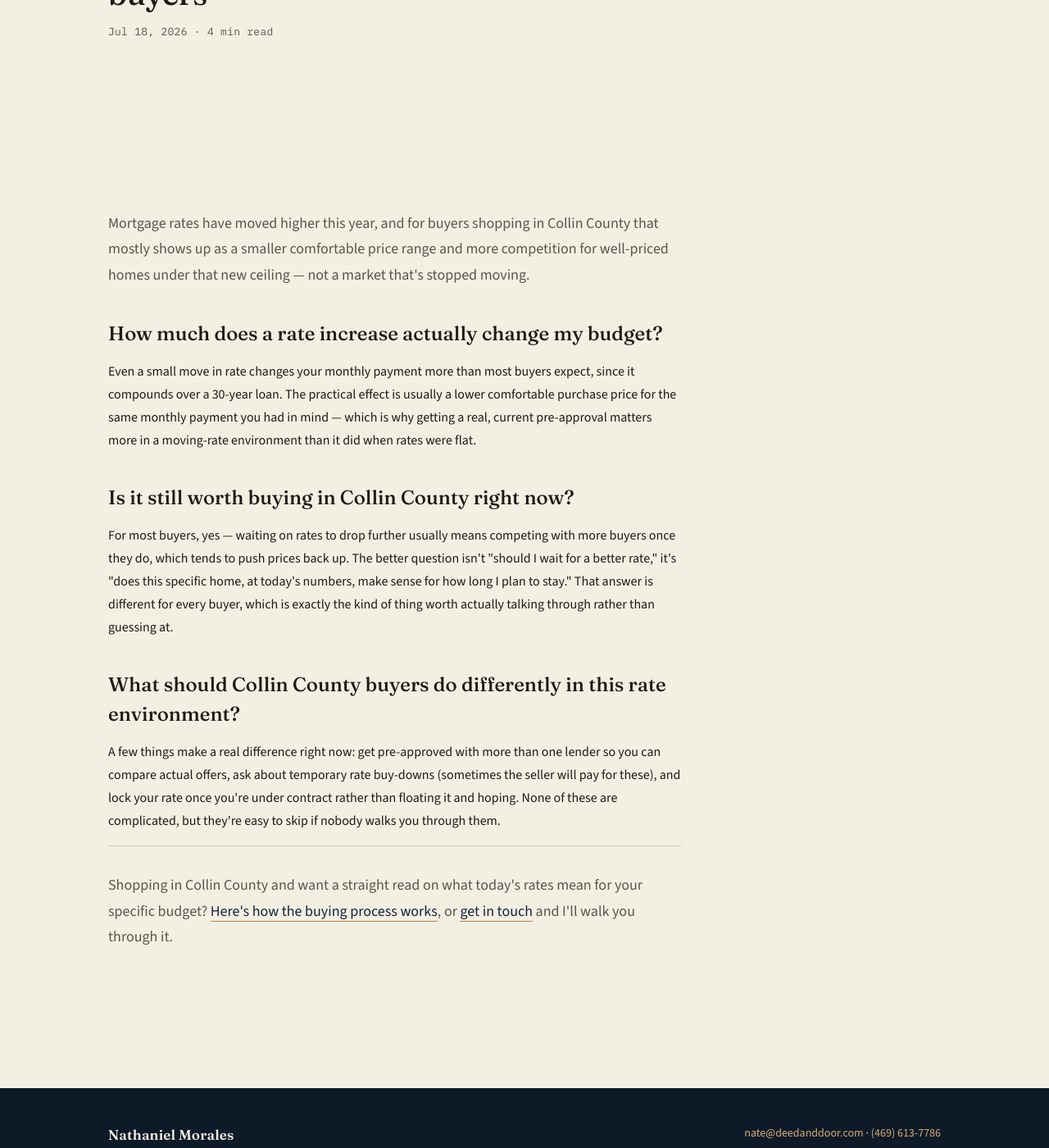
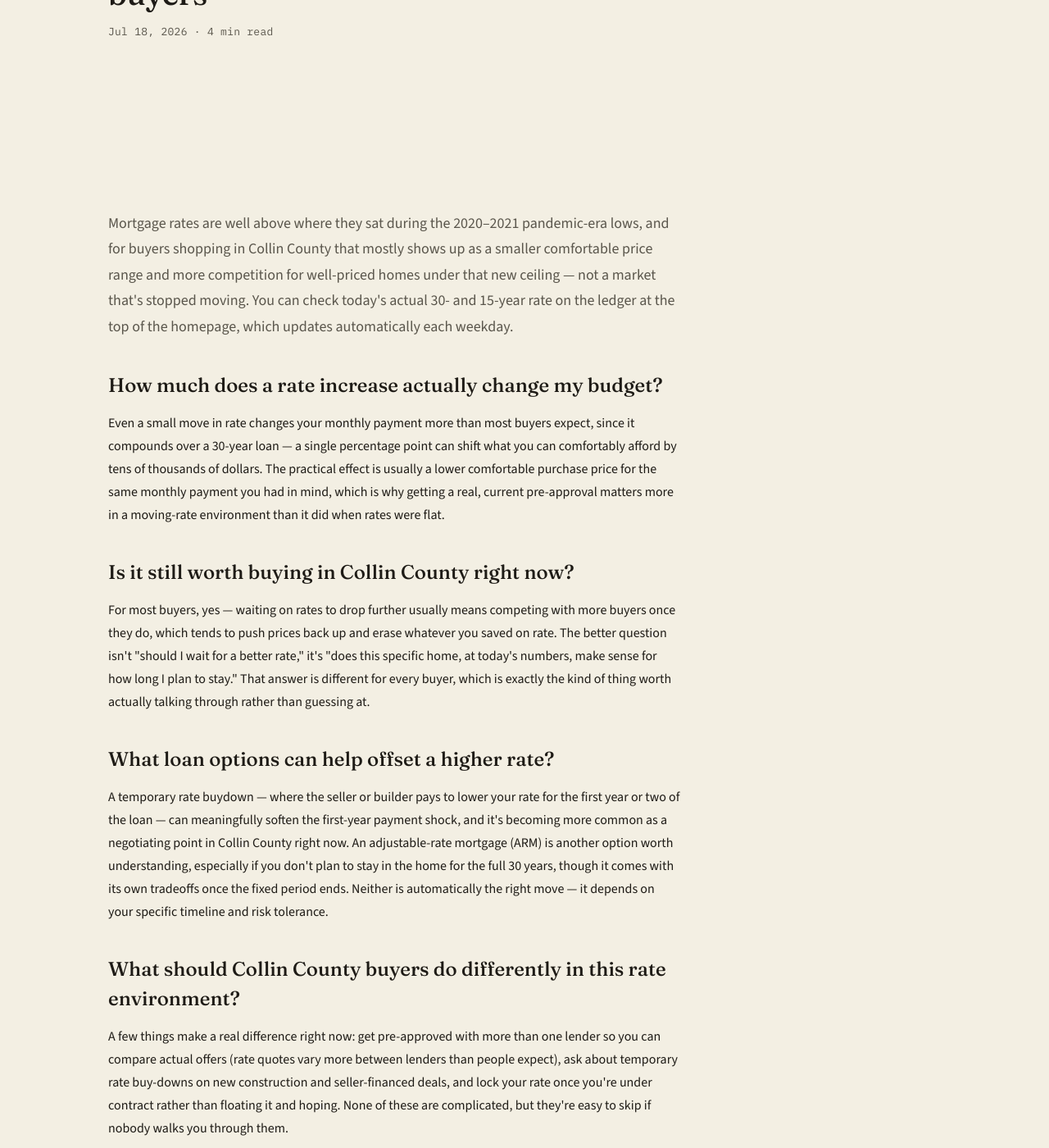
Before and after one commit to nathanielmorales7/deedanddoor, a Jekyll site: the page journal-collin-county-rates.html, which Jekyll copies as it is, in a window 1280 px wide and 1400 px high, scrolled down 266 px. Shown: the whole window at 82% size. Built offline with Jekyll 4.4.1, drawn with Linux system fonts in a browser that asks for light colours.

Commit message:
Revise article content and footer details
Updated text for clarity and consistency throughout the article, including changes to the article's meta information and footer contact details.

```diff
--- a/journal-collin-county-rates.html
+++ b/journal-collin-county-rates.html
@@ -48,26 +48,28 @@
 
   <section class="idx-page article-hero">
     <div class="wrap">
-      <div class="tag">Journal &middot; Market Update</div>
+      <div class="tag">Journal · Market Update</div>
       <h1>What rising rates mean for Collin County buyers</h1>
-      <div class="article-meta">Jul 18, 2026 &middot; 4 min read</div>
+      <div class="article-meta">Jul 18, 2026 · 4 min read</div>
     </div>
   </section>
 
   <section>
     <div class="wrap">
-      <!-- PLACEHOLDER CONTENT: structure and template are final, but this copy is a stand-in. Replace with a real, current write-up (real numbers, sourced per the Blog content strategy in deployment-status.md) before treating this as a published post. -->
       <div class="article-body">
-        <p>Mortgage rates have moved higher this year, and for buyers shopping in Collin County that mostly shows up as a smaller comfortable price range and more competition for well-priced homes under that new ceiling &mdash; not a market that's stopped moving.</p>
+        <p>Mortgage rates are well above where they sat during the 2020–2021 pandemic-era lows, and for buyers shopping in Collin County that mostly shows up as a smaller comfortable price range and more competition for well-priced homes under that new ceiling — not a market that's stopped moving. You can check today's actual 30- and 15-year rate on the ledger at the top of the <a href="index.html">homepage</a>, which updates automatically each weekday.</p>
 
         <h2>How much does a rate increase actually change my budget?</h2>
-        <p>Even a small move in rate changes your monthly payment more than most buyers expect, since it compounds over a 30-year loan. The practical effect is usually a lower comfortable purchase price for the same monthly payment you had in mind &mdash; which is why getting a real, current pre-approval matters more in a moving-rate environment than it did when rates were flat.</p>
+        <p>Even a small move in rate changes your monthly payment more than most buyers expect, since it compounds over a 30-year loan — a single percentage point can shift what you can comfortably afford by tens of thousands of dollars. The practical effect is usually a lower comfortable purchase price for the same monthly payment you had in mind, which is why getting a real, current pre-approval matters more in a moving-rate environment than it did when rates were flat.</p>
 
         <h2>Is it still worth buying in Collin County right now?</h2>
-        <p>For most buyers, yes &mdash; waiting on rates to drop further usually means competing with more buyers once they do, which tends to push prices back up. The better question isn't "should I wait for a better rate," it's "does this specific home, at today's numbers, make sense for how long I plan to stay." That answer is different for every buyer, which is exactly the kind of thing worth actually talking through rather than guessing at.</p>
+        <p>For most buyers, yes — waiting on rates to drop further usually means competing with more buyers once they do, which tends to push prices back up and erase whatever you saved on rate. The better question isn't "should I wait for a better rate," it's "does this specific home, at today's numbers, make sense for how long I plan to stay." That answer is different for every buyer, which is exactly the kind of thing worth actually talking through rather than guessing at.</p>
+
+        <h2>What loan options can help offset a higher rate?</h2>
+        <p>A temporary rate buydown — where the seller or builder pays to lower your rate for the first year or two of the loan — can meaningfully soften the first-year payment shock, and it's becoming more common as a negotiating point in Collin County right now. An adjustable-rate mortgage (ARM) is another option worth understanding, especially if you don't plan to stay in the home for the full 30 years, though it comes with its own tradeoffs once the fixed period ends. Neither is automatically the right move — it depends on your specific timeline and risk tolerance.</p>
 
         <h2>What should Collin County buyers do differently in this rate environment?</h2>
-        <p>A few things make a real difference right now: get pre-approved with more than one lender so you can compare actual offers, ask about temporary rate buy-downs (sometimes the seller will pay for these), and lock your rate once you're under contract rather than floating it and hoping. None of these are complicated, but they're easy to skip if nobody walks you through them.</p>
+        <p>A few things make a real difference right now: get pre-approved with more than one lender so you can compare actual offers (rate quotes vary more between lenders than people expect), ask about temporary rate buy-downs on new construction and seller-financed deals, and lock your rate once you're under contract rather than floating it and hoping. None of these are complicated, but they're easy to skip if nobody walks you through them.</p>
 
         <div class="article-cta">
           <p>Shopping in Collin County and want a straight read on what today's rates mean for your specific budget? <a href="buyers.html">Here's how the buying process works</a>, or <a href="#">get in touch</a> and I'll walk you through it.</p>
@@ -83,8 +85,8 @@
         <div class="footer-agency-logo" role="img" aria-label="Local Realty Agency"></div>
       </div>
       <div class="footer-right">
-        <div class="footer-contact"><a href="mailto:nate@deedanddoor.com">nate@deedanddoor.com</a> &middot; <a href="tel:+14696137786">(469) 613-7786</a></div>
-        <div>Dallas&ndash;Fort Worth, TX &middot; TREC#0799763</div>
+        <div class="footer-contact"><a href="mailto:nate@deedanddoor.com">nate@deedanddoor.com</a> · <a href="tel:+14696137786">(469) 613-7786</a></div>
+        <div>Dallas–Fort Worth, TX · TREC#0799763</div>
         <div class="footer-links">
           <a href="https://drive.google.com/file/d/1LQB6zGl3YIvo1HSE-Hczx-Ya6gvfZFJM/view?usp=sharing" target="_blank" rel="noopener">Information about Brokerage Services</a>
           <a href="https://www.trec.texas.gov/forms/consumer-protection-notice" target="_blank" rel="noopener">Consumer Protection Notice</a>
```
